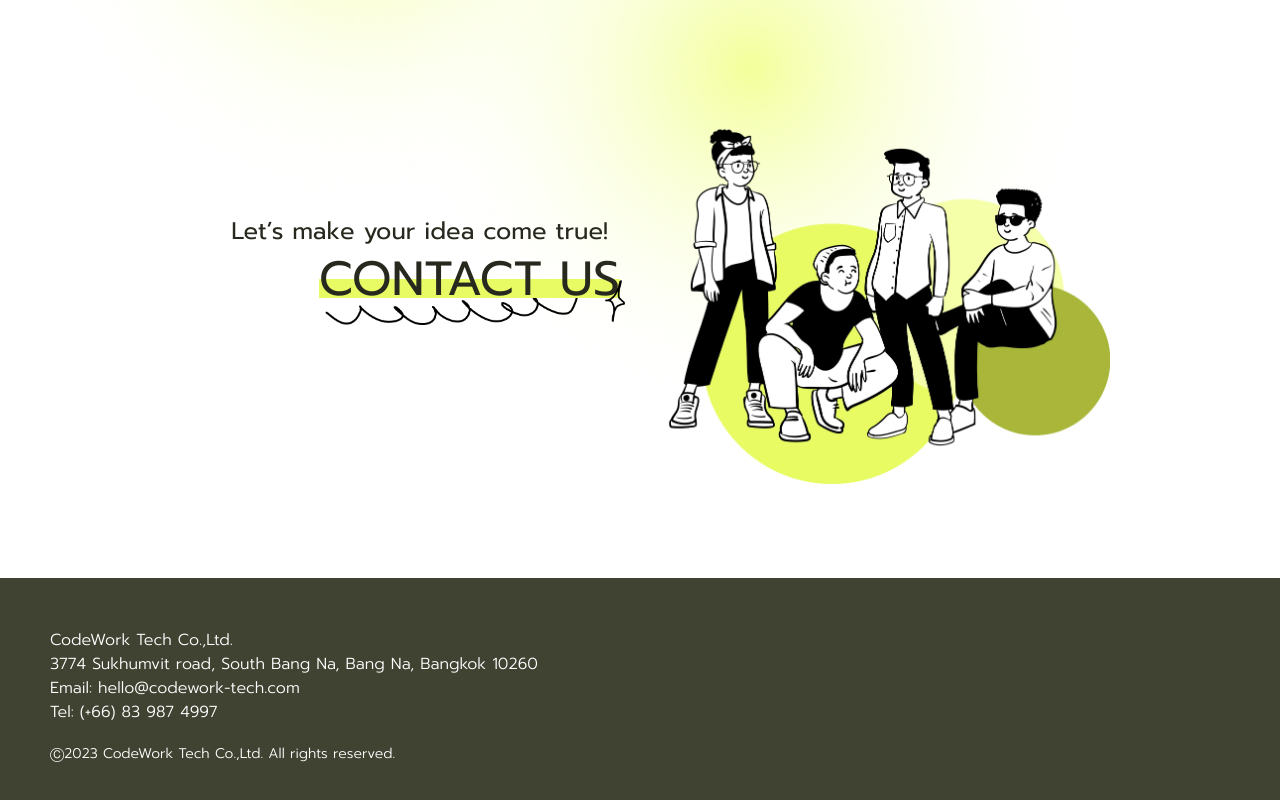
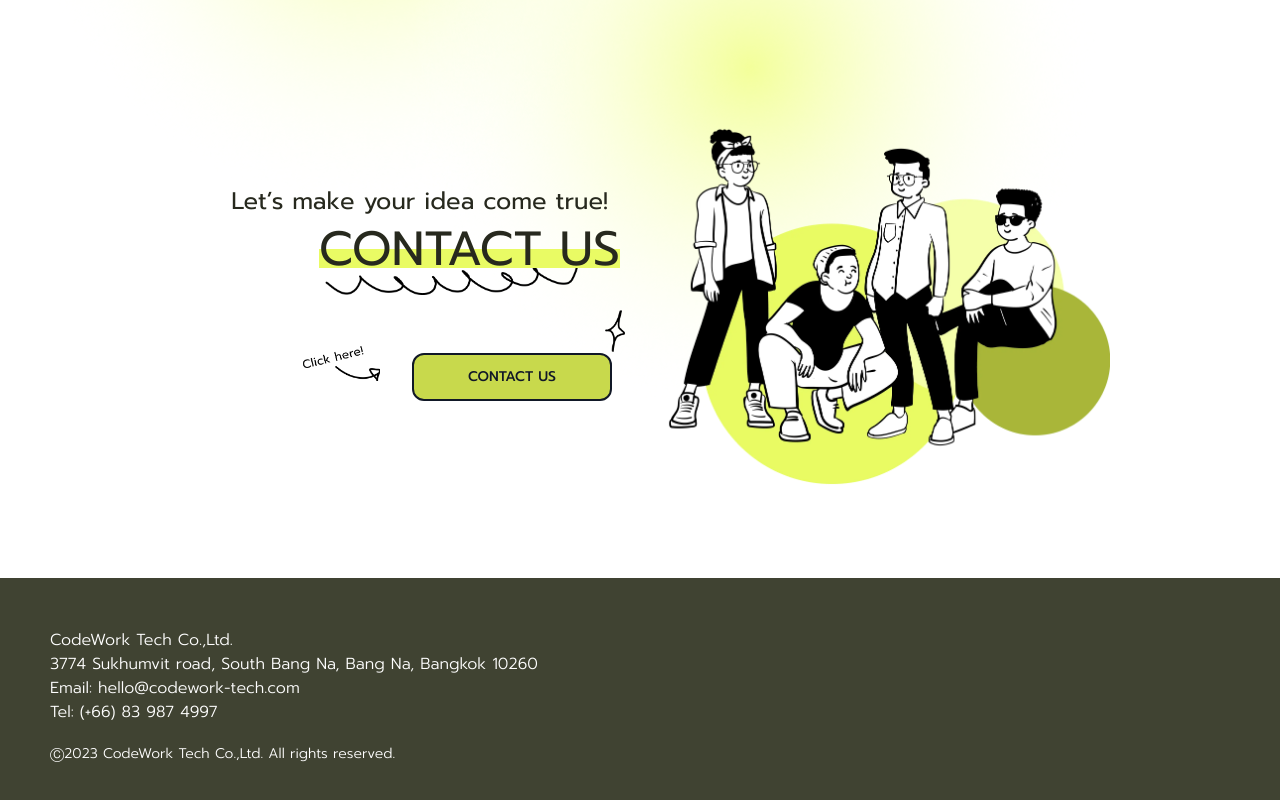
Before and after one commit to The-Alzhemist/codework-landing-page, a Next.js app: page / in a window 1280 px wide. Shown: the part 3843-4643 px from the top of the page. Built offline with nearby package versions, Linux system fonts and the light colour scheme.

Commit message:
update(landing): contactus and gtm key production

```diff
--- a/src/config/environment.ts
+++ b/src/config/environment.ts
@@ -1,3 +1,7 @@
 // FormSpree Key
 export const PRIVATE_MAIL_TEST = "mnqkdjkr"
 export const FORMSPREE_PRODUCTION_LANDING_KEY =  "mdorgryr"
+
+// Google Tag Manager
+export const GTM_STAGING = 'GTM-5TFLN7ZM'
+export const GTM_PRODUCTION = 'GTM-ML35R3CC'
--- a/src/constants/homePage/contactusText.ts
+++ b/src/constants/homePage/contactusText.ts
@@ -4,5 +4,5 @@ import { ContactHomeSectionTextInterface } from "@/features/HomePage/ContactHome
 export const contactUsSectionText: ContactHomeSectionTextInterface = {
     heading1: "Let’s make your idea come true!",
     heading2: "CONTACT US",
-    buttonName: 'READ MORE ABOUT US'
+    buttonName: 'CONTACT US'
   }
--- a/src/features/ContactPage/component/SocialsSection/SocialsSection.tsx
+++ b/src/features/ContactPage/component/SocialsSection/SocialsSection.tsx
@@ -6,7 +6,7 @@ import IconSocialLink from "../IconSocialLink/IconSocialLink";
 const SocialsSection = () => {
   return (
     <section className="px-2 md:px-5 mt-8 sm:mt-0">
-      <div className="mb-5">Other contact channel</div>
+      <div className="mb-5">Other contact channels</div>
       <div className="flex justify-left items-center gap-x-2 mb-2">
         <IconSocialLink linkName="#" iconName={<PiFacebookLogoBold />} />
         <IconSocialLink linkName="#" iconName={<FaInstagram />} />
--- a/src/features/HomePage/ContactHomeSection/ContactHomeSection.tsx
+++ b/src/features/HomePage/ContactHomeSection/ContactHomeSection.tsx
@@ -5,6 +5,7 @@ import withContactUs from "./withContactUs";
 import { ContactHomeSectionProp } from "./interface";
 import BackgroundGradientBlur from "@/components/BackgroundGradientBlur/BackgroundGradientBlur";
 import Paragraph from "@/components/typography/paragraph/Paragraph";
+import { PrimaryButton } from "@/components/buttons/PrimaryButton";
 
 
 const ContactHomeSection = (props: ContactHomeSectionProp) => {
@@ -36,14 +37,14 @@ const ContactHomeSection = (props: ContactHomeSectionProp) => {
           </div>
 
           <div className="flex justify-end relative">
-          {/* <Image
+          <Image
               src="/home/contact-us/contact-us-sticker-3.png"
               width={0}
               height={0}
               layout="responsive"
               className="z-0 max-w-[80px] h-auto absolute right-60 bottom-5"
               alt="simple but ambitious section cover"
-            /> */}
+            />
              <Image
               src="/home/contact-us/contact-us-sticker-2.png"
               width={0}
@@ -52,19 +53,12 @@ const ContactHomeSection = (props: ContactHomeSectionProp) => {
               className="z-0 max-w-[30px] h-auto absolute right-[-10px] bottom-12"
               alt="simple but ambitious section cover"
             />
-            {/* <PrimaryButton pathName="/aboutus">{contactUsSectionText.buttonName}</PrimaryButton> */}
+            <PrimaryButton className="min-w-[200px] py-3" pathName="/contact-us">{contactUsSectionText.buttonName}</PrimaryButton>
           </div>
         </h2>
 
         <div className="lg:w-2/4">
-          {/* <ImageP
-            src="/home/contact-us/contact-us-section-cover.png"
-            width={0}
-            height={0}
-            layout="responsive"
-            className="z-0 max-w-[490px] h-auto"
-            alt="simple but ambitious section cover"
-          /> */}
+
              <picture className="z-0 max-w-[490px] h-auto">
             <source
               srcSet="/home/contact-us/contact-us-section-cover-1x.webp"
--- a/src/pages/_app.tsx
+++ b/src/pages/_app.tsx
@@ -1,3 +1,4 @@
+import { GTM_PRODUCTION } from '@/config/environment';
 import '@/styles/globals.css'
 import type { AppProps } from 'next/app'
 import { useEffect } from 'react';
@@ -7,9 +8,8 @@ import TagManager from 'react-gtm-module'
 
 export default function App({ Component, pageProps }: AppProps) {
 
-  const sgt = 'GTM-5TFLN7ZM'
   useEffect(() => {
-    TagManager.initialize({ gtmId: sgt });
+    TagManager.initialize({ gtmId: GTM_PRODUCTION });
 }, []);
 
   return <Component {...pageProps} />
```
